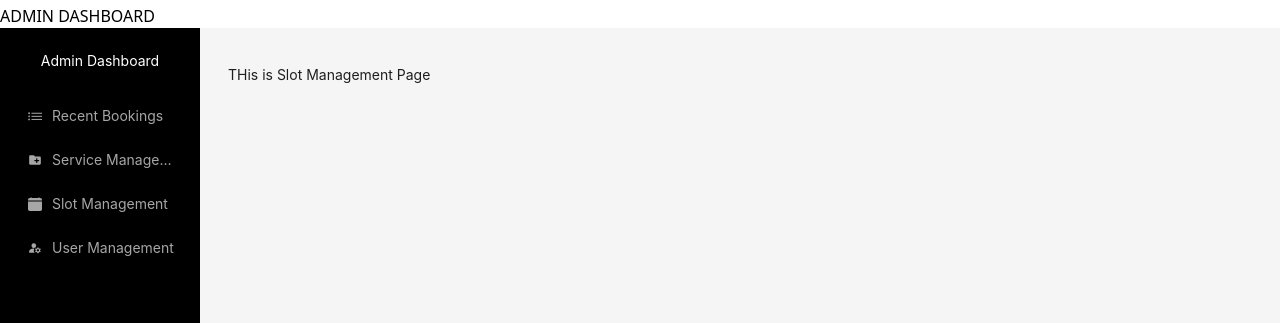
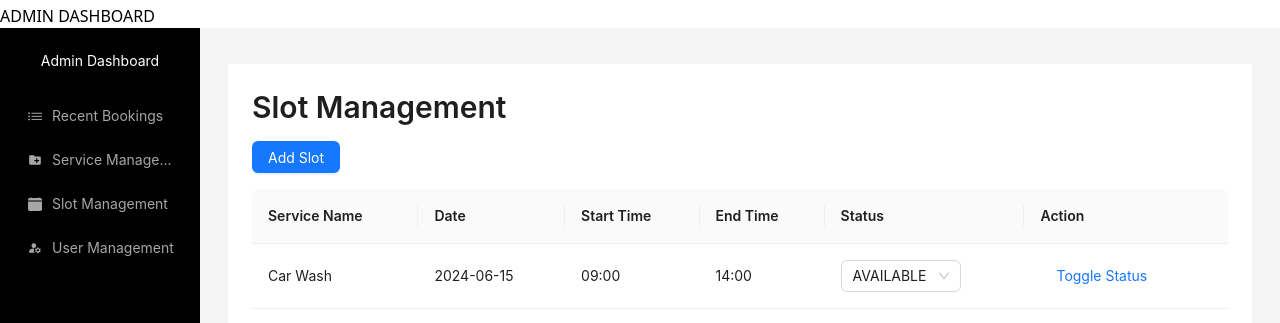
Before and after one commit to Kamrulthedev/Car-Wash-Booking-System, a React (Vite) app: page /admin/slotsManagement in a window 1280 px wide. Shown: the part 616-939 px from the top of the page. Built offline with nearby package versions, Linux system fonts and the light colour scheme.

Commit message:
create-slot-management-page

```diff
--- a/src/pages/admin/allBookings/AllBookings.tsx
+++ b/src/pages/admin/allBookings/AllBookings.tsx
@@ -90,7 +90,7 @@ const AllBookings = () => {
     },
   ];
 
-  if (loading) return <Spin size="large" />;
+  if (loading) return <Spin size="large" className="flex justify-center" />;
   if (error) return <Alert message={error} type="error" />;
 
   return <Table  columns={columns} dataSource={bookings} />;
--- a/src/pages/admin/slotManagement/SlotManagement.tsx
+++ b/src/pages/admin/slotManagement/SlotManagement.tsx
@@ -1,10 +1,187 @@
+import { useState } from "react";
+import { Table, Button, Modal, Form, DatePicker, TimePicker, Popconfirm, Typography, Select } from "antd";
+
+const { Title } = Typography;
+const { Option } = Select;
+
+// Mock data for services
+const serviceList = [
+  { id: "6680fa6501b460a41f03274f", name: "Car Wash" },
+  { id: "6680fa6501b460a41f032750", name: "Oil Change" },
+  { id: "6680fa6501b460a41f032751", name: "Tire Replacement" },
+];
+
+// Demo data for slots
+const demoSlots = [
+  {
+    key: "1",
+    service: "6680fa6501b460a41f03274f",
+    serviceName: "Car Wash",
+    date: "2024-06-15",
+    startTime: "09:00",
+    endTime: "14:00",
+    status: "AVAILABLE",
+    isBooked: false,
+  },
+  {
+    key: "2",
+    service: "6680fa6501b460a41f03274f",
+    serviceName: "Car Wash",
+    date: "2024-06-16",
+    startTime: "10:00",
+    endTime: "15:00",
+    status: "AVAILABLE",
+    isBooked: true,
+  },
+];
 
 const SlotManagement = () => {
-    return (
-        <div>
-            <h1>THis is Slot Management Page</h1>
-        </div>
+  const [slots, setSlots] = useState(demoSlots);
+  const [isModalVisible, setIsModalVisible] = useState(false);
+  const [form] = Form.useForm();
+
+  const showModal = () => {
+    form.resetFields();
+    setIsModalVisible(true);
+  };
+
+  const handleOk = () => {
+    form.validateFields().then((values) => {
+      const selectedService = serviceList.find((service) => service.id === values.service);
+      const newSlot = {
+        key: (slots.length + 1).toString(),
+        service: selectedService.id,
+        serviceName: selectedService.name,
+        status: "AVAILABLE",
+        isBooked: false,
+        date: values.date.format("YYYY-MM-DD"),
+        startTime: values.startTime.format("HH:mm"),
+        endTime: values.endTime.format("HH:mm"),
+      };
+      setSlots([...slots, newSlot]);
+      setIsModalVisible(false);
+    });
+  };
+
+  const handleCancel = () => {
+    setIsModalVisible(false);
+  };
+
+  const toggleStatus = (key) => {
+    setSlots((prevSlots) =>
+      prevSlots.map((slot) =>
+        slot.key === key && !slot.isBooked
+          ? { ...slot, status: slot.status === "AVAILABLE" ? "CANCELLED" : "AVAILABLE" }
+          : slot
+      )
     );
+  };
+
+  const columns = [
+    {
+      title: "Service Name",
+      dataIndex: "serviceName",
+      key: "serviceName",
+    },
+    {
+      title: "Date",
+      dataIndex: "date",
+      key: "date",
+    },
+    {
+      title: "Start Time",
+      dataIndex: "startTime",
+      key: "startTime",
+    },
+    {
+      title: "End Time",
+      dataIndex: "endTime",
+      key: "endTime",
+    },
+    {
+      title: "Status",
+      dataIndex: "status",
+      key: "status",
+      render: (text, record) => (
+        <Select
+          value={record.status}
+          onChange={() => toggleStatus(record.key)}
+          disabled={record.isBooked}
+          style={{ width: 120 }}
+        >
+          <Option value="AVAILABLE">AVAILABLE</Option>
+          <Option value="CANCELLED">CANCELLED</Option>
+        </Select>
+      ),
+    },
+    {
+      title: "Action",
+      key: "action",
+      render: (_, record) => (
+        <span>
+          {!record.isBooked && (
+            <Popconfirm
+              title="Are you sure to change the status of this slot?"
+              onConfirm={() => toggleStatus(record.key)}
+              okText="Yes"
+              cancelText="No"
+            >
+              <Button type="link">Toggle Status</Button>
+            </Popconfirm>
+          )}
+        </span>
+      ),
+    },
+  ];
+
+  return (
+    <div style={{ padding: 24, background: "#fff", minHeight: "100vh" }}>
+      <Title level={2}>Slot Management</Title>
+      <Button type="primary" onClick={showModal} style={{ marginBottom: 16 }}>
+        Add Slot
+      </Button>
+      <Table dataSource={slots} columns={columns} rowKey="key" />
+
+      <Modal title="Add Slot" visible={isModalVisible} onOk={handleOk} onCancel={handleCancel}>
+        <Form form={form} layout="vertical">
+          <Form.Item
+            name="service"
+            label="Service"
+            rules={[{ required: true, message: "Please select a service!" }]}
+          >
+            <Select placeholder="Select a Service">
+              {serviceList.map((service) => (
+                <Option key={service.id} value={service.id}>
+                  {service.name}
+                </Option>
+              ))}
+            </Select>
+          </Form.Item>
+          <Form.Item
+            name="date"
+            label="Date"
+            rules={[{ required: true, message: "Please select the date!" }]}
+          >
+            <DatePicker style={{ width: "100%" }} />
+          </Form.Item>
+          <Form.Item
+            name="startTime"
+            label="Start Time"
+            rules={[{ required: true, message: "Please select the start time!" }]}
+          >
+            <TimePicker format="HH:mm" style={{ width: "100%" }} />
+          </Form.Item>
+          <Form.Item
+            name="endTime"
+            label="End Time"
+            rules={[{ required: true, message: "Please select the end time!" }]}
+          >
+            <TimePicker format="HH:mm" style={{ width: "100%" }} />
+          </Form.Item>
+        </Form>
+      </Modal>
+    </div>
+  );
 };
 
 export default SlotManagement;
```
